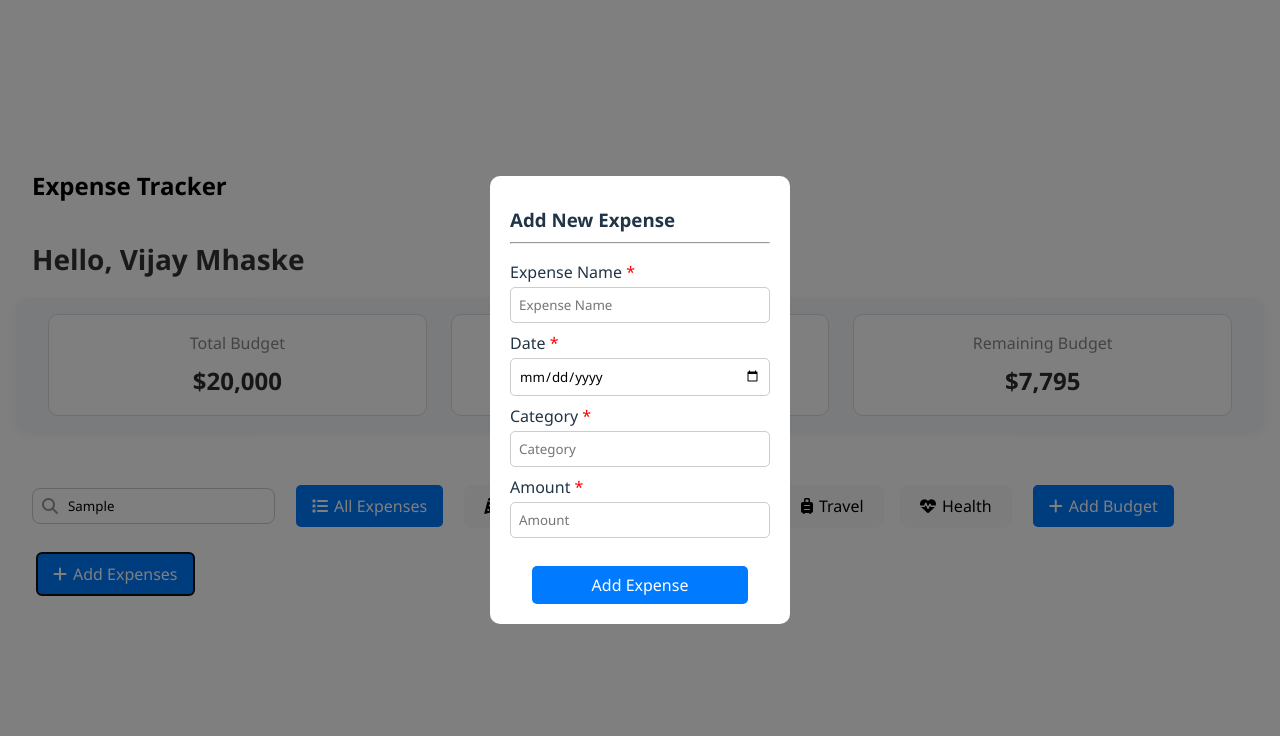
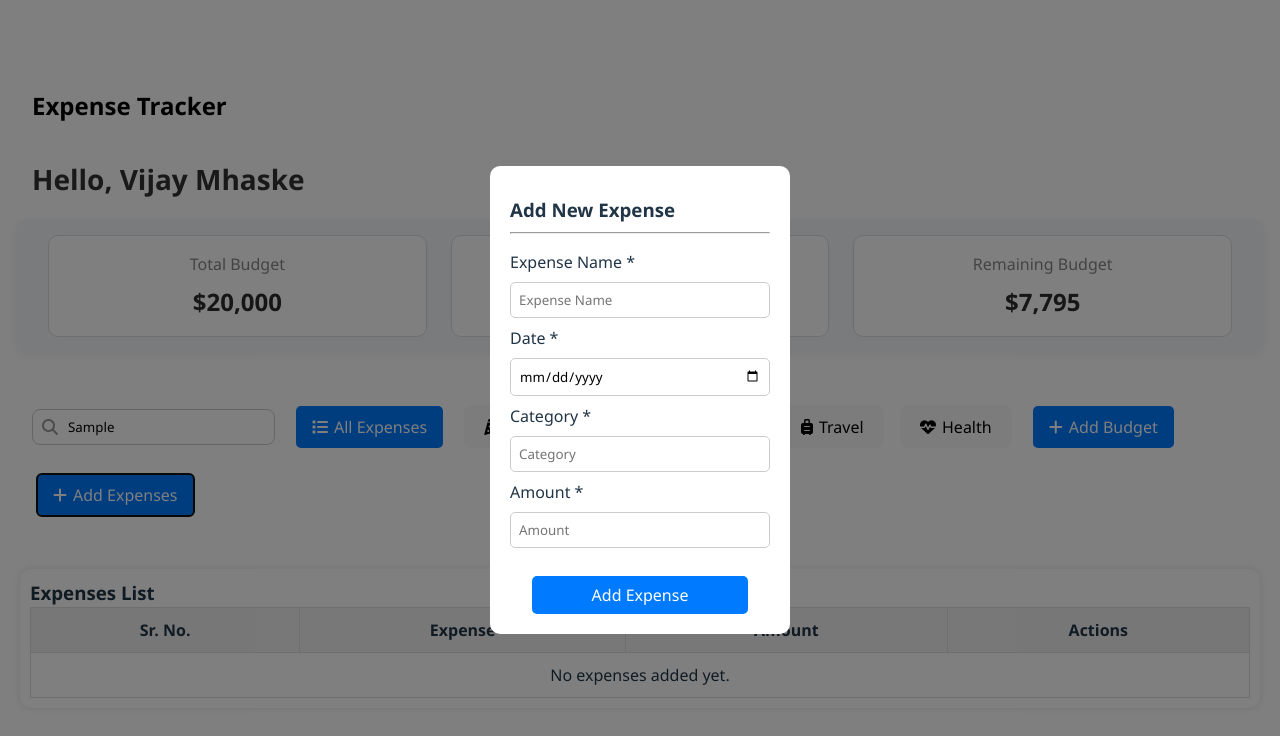
Before and after one commit to VIJAYMHASKE080493/Expenses-tracker-website, a React (Vite) app: page / in a window 1280 px wide. Both pictures are taken after typing "Sample" into the empty fields and a click on the button "Add Expenses". Shown: the top 736 px of the page. Built offline with nearby package versions, Linux system fonts and the light colour scheme.

Commit message:
first commit

```diff
--- a/src/App.css
+++ b/src/App.css
@@ -238,3 +238,40 @@
   margin-top: 0;
   margin-bottom: 16px;
 }
+
+.expense-table-container {
+  margin: 20px;
+  padding: 10px;
+  background: #fff;
+  border-radius: 10px;
+  box-shadow: 0px 0px 6px rgba(0, 0, 0, 0.1);
+}
+
+.expense-table {
+  width: 100%;
+  border-collapse: collapse;
+}
+
+.expense-table th,
+.expense-table td {
+  border: 1px solid #ddd;
+  padding: 10px;
+  text-align: center;
+}
+
+.expense-table th {
+  background-color: #f0f0f0;
+}
+
+.expense-table button {
+  padding: 4px 10px;
+  border: none;
+  background-color: #007bff;
+  color: white;
+  border-radius: 4px;
+  cursor: pointer;
+}
+
+.expense-table button:nth-child(2) {
+  background-color: #dc3545;
+}
--- a/src/App.jsx
+++ b/src/App.jsx
@@ -2,7 +2,6 @@ import { useState } from "react";
 import "./App.css";
 
 function App() {
-  // Expense form state
   const [showExpensePopup, setShowExpensePopup] = useState(false);
   const [expense, setExpense] = useState({
     name: "",
@@ -11,13 +10,28 @@ function App() {
     amount: "",
   });
 
+  const [expensesList, setExpensesList] = useState([]);
+
+  const [isEditing, setIsEditing] = useState(false);
+  const [editIndex, setEditIndex] = useState(null);
+
   const handleExpenseChange = (e) => {
     setExpense({ ...expense, [e.target.name]: e.target.value });
   };
 
   const handleExpenseSubmit = (e) => {
     e.preventDefault();
-    console.log("Expense Added:", expense);
+
+    if (isEditing) {
+      const updatedList = [...expensesList];
+      updatedList[editIndex] = expense;
+      setExpensesList(updatedList);
+      setIsEditing(false);
+      setEditIndex(null);
+    } else {
+      setExpensesList([...expensesList, expense]);
+    }
+
     setShowExpensePopup(false);
     setExpense({
       name: "",
@@ -27,7 +41,19 @@ function App() {
     });
   };
 
-  // Budget popup state
+  const handleEdit = (index) => {
+    const selected = expensesList[index];
+    setExpense(selected);
+    setEditIndex(index);
+    setIsEditing(true);
+    setShowExpensePopup(true);
+  };
+
+  const handleDelete = (index) => {
+    const updated = expensesList.filter((_, i) => i !== index);
+    setExpensesList(updated);
+  };
+
   const [showBudgetPopup, setShowBudgetPopup] = useState(false);
   const [budgetAmount, setBudgetAmount] = useState("");
 
@@ -91,30 +117,27 @@ function App() {
           <i className="fas fa-heartbeat"></i> Health
         </button>
 
-        {/* Add Budget */}
         <button className="add-budget" onClick={() => setShowBudgetPopup(true)}>
           <i className="fas fa-plus"></i> Add Budget
         </button>
 
-        {/* Add Expenses */}
         <button className="Add-Expenses" onClick={() => setShowExpensePopup(true)}>
           <i className="fas fa-plus"></i> Add Expenses
         </button>
       </div>
 
-      {/* Add Expense Popup */}
+      {/* Add/Edit Expense Popup */}
       {showExpensePopup && (
         <div className="popup-overlay">
           <div className="popup-content">
-            <h3 className="popup-title">Add New Expense</h3>
+            <h3 className="popup-title">
+              {isEditing ? "Edit Expense" : "Add New Expense"}
+            </h3>
             <hr className="popup-divider" />
             <form onSubmit={handleExpenseSubmit}>
-              <label htmlFor="expenseName" style={{ marginBottom: "-5px", display: "block" }}>
-                Expense Name <span style={{ color: "red" }}>*</span>
-              </label>
+              <label>Expense Name *</label>
               <input
                 type="text"
-                id="expenseName"
                 name="name"
                 placeholder="Expense Name"
                 value={expense.name}
@@ -122,24 +145,18 @@ function App() {
                 required
               />
 
-              <label htmlFor="expenseDate" style={{ marginBottom: "-5px", display: "block" }}>
-                Date <span style={{ color: "red" }}>*</span>
-              </label>
+              <label>Date *</label>
               <input
                 type="date"
-                id="expenseDate"
                 name="date"
                 value={expense.date}
                 onChange={handleExpenseChange}
                 required
               />
 
-              <label htmlFor="expenseCategory" style={{ marginBottom: "-5px", display: "block" }}>
-                Category <span style={{ color: "red" }}>*</span>
-              </label>
+              <label>Category *</label>
               <input
                 type="text"
-                id="expenseCategory"
                 name="category"
                 placeholder="Category"
                 value={expense.category}
@@ -147,12 +164,9 @@ function App() {
                 required
               />
 
-              <label htmlFor="expenseAmount" style={{ marginBottom: "-5px", display: "block" }}>
-                Amount <span style={{ color: "red" }}>*</span>
-              </label>
+              <label>Amount *</label>
               <input
                 type="number"
-                id="expenseAmount"
                 name="amount"
                 placeholder="Amount"
                 value={expense.amount}
@@ -161,26 +175,25 @@ function App() {
               />
 
               <div className="buttons">
-                <button type="submit">Add Expense</button>
+                <button type="submit">
+                  {isEditing ? "Update Expense" : "Add Expense"}
+                </button>
               </div>
             </form>
           </div>
         </div>
       )}
 
-      {/* Add Budget Popup */}
+      {/* Budget Popup */}
       {showBudgetPopup && (
         <div className="popup-overlay">
           <div className="popup-content">
             <h3 className="popup-title">Add Budget</h3>
             <hr className="popup-divider" />
             <form onSubmit={handleBudgetSubmit}>
-              <label htmlFor="budgetAmount" style={{ marginBottom: "-5px", display: "block" }}>
-                Amount <span style={{ color: "red" }}>*</span>
-              </label>
+              <label>Amount *</label>
               <input
                 type="number"
-                id="budgetAmount"
                 name="amount"
                 placeholder="Amount"
                 value={budgetAmount}
@@ -194,6 +207,47 @@ function App() {
           </div>
         </div>
       )}
+
+      {/* Expense Table */}
+      <div className="expense-table-container">
+        <h3>Expenses List</h3>
+        <table className="expense-table">
+          <thead>
+            <tr>
+              <th>Sr. No.</th>
+              <th>Expense</th>
+              <th>Amount</th>
+              <th>Actions</th>
+            </tr>
+          </thead>
+          <tbody>
+            {expensesList.length === 0 ? (
+              <tr>
+                <td colSpan="4" style={{ textAlign: "center" }}>
+                  No expenses added yet.
+                </td>
+              </tr>
+            ) : (
+              expensesList.map((exp, index) => (
+                <tr key={index}>
+                  <td>{index + 1}</td>
+                  <td>{exp.name}</td>
+                  <td>${exp.amount}</td>
+                  <td>
+                    <button
+                      style={{ marginRight: "8px" }}
+                      onClick={() => handleEdit(index)}
+                    >
+                      Edit
+                    </button>
+                    <button onClick={() => handleDelete(index)}>Delete</button>
+                  </td>
+                </tr>
+              ))
+            )}
+          </tbody>
+        </table>
+      </div>
     </>
   );
 }
```
